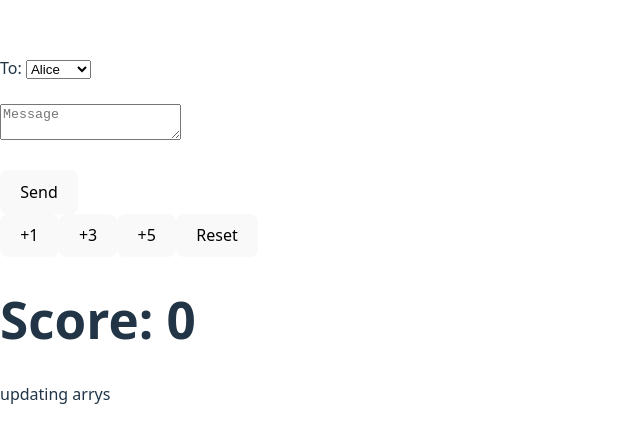
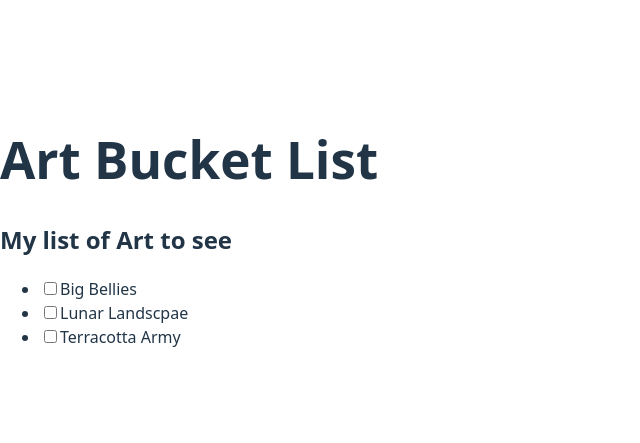
Before and after one commit to jahid01754/React-Practise, a React (Vite) app: page / in a window 1280 px wide. Shown: the part 169-612 px from the top of the page, without its empty margins (0-640 px from the left). Built offline with nearby package versions, Linux system fonts and the light colour scheme.

Commit message:
updatingArrays

```diff
--- a/src/components/Interactivity/UpdatingArrays.jsx
+++ b/src/components/Interactivity/UpdatingArrays.jsx
@@ -1,7 +1,69 @@
+import { useState } from "react";
+
+const initialList = [
+  {
+    id: 0,
+    title: "Big Bellies",
+    seen: false,
+  },
+  {
+    id: 1,
+    title: "Lunar Landscpae",
+    seen: false,
+  },
+  {
+    id: 2,
+    title: "Terracotta Army",
+  },
+];
+
 export default function UpdatingArrays() {
+  const [list, setList] = useState(initialList);
+
+  const handleToggle = (artworkId, nextSeen) => {
+    setList(
+      list.map((artwork) => {
+        if (artwork.id === artworkId) {
+          return {
+            ...artwork,
+            seen: nextSeen,
+          };
+        } else {
+          return artwork;
+        }
+      })
+    );
+  };
   return (
     <>
-      <div>updating arrys</div>
+      <div>
+        <h1>Art Bucket List</h1>
+        <h2>My list of Art to see</h2>
+        <ItemList artworks={list} onToggle={handleToggle} />
+      </div>
     </>
   );
 }
+
+function ItemList({ artworks, onToggle }) {
+  return (
+    <>
+      <ul>
+        {artworks.map((artwork) => (
+          <li key={artwork.id}>
+            <label>
+              <input
+                type="checkbox"
+                checked={artwork.seen}
+                onChange={(event) => {
+                  onToggle(artwork.id, event.target.checked);
+                }}
+              />
+              {artwork.title}
+            </label>
+          </li>
+        ))}
+      </ul>
+    </>
+  );
+}
--- a/src/main.jsx
+++ b/src/main.jsx
@@ -24,8 +24,8 @@ createRoot(document.getElementById("root")).render(
     {/* <UITree /> */}
     {/* <InterActive /> */}
     {/* <AddingInterActivity /> */}
-    <Chat />
-    <Score />
+    {/* <Chat /> */}
+    {/* <Score /> */}
     {/* <UpdatingObjects /> */}
     <UpdatingArrays />
   </StrictMode>
```
